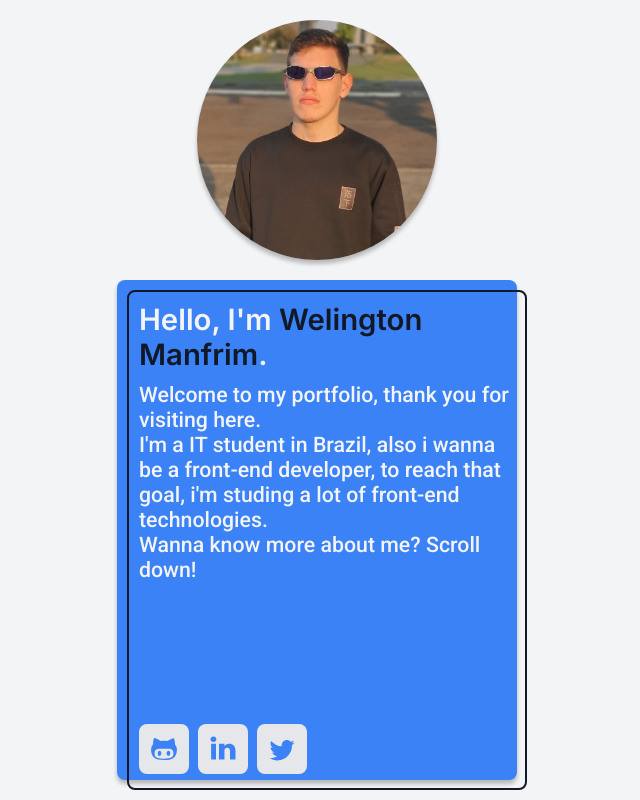
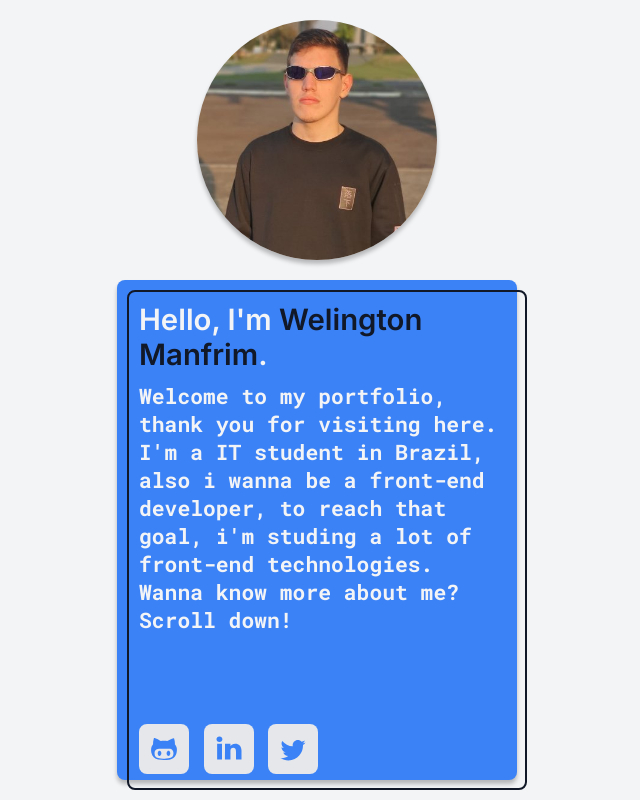
Before and after one commit to edendeveloper/welington-manfrim, a plain HTML site: page index.html in a window 1280 px wide. Shown: the whole page, without its empty margins (323-963 px from the left). Drawn offline with Linux system fonts and the light colour scheme.

Commit message:
landing page

```diff
--- a/index.html
+++ b/index.html
@@ -8,21 +8,26 @@
   <title>Welington Manfrim</title>
 </head>
 <body>
+
   <div class="welcome">
+
     <div class="welcomeImg fadeIn">
       <img src="./assets/profile.jpg" alt="Profile Image">
     </div>
+
     <div class="welcomeText slideLeft">
       <div class="welcomeBorder">
         <h1 class="slideLeft">Hello, I'm <span>Welington Manfrim</span>.</h1>
         <p class="slideLeft">Welcome to my portfolio, thank you for visiting here. </br> I'm a IT student in Brazil, also i wanna be a front-end developer, to reach that goal, i'm studing a lot of front-end technologies. </br> Wanna know more about me? Scroll down!</p>
         <div class="socialMedia slideLeft">
-          <a href=""><button><img src="./assets/github.svg" alt="Github"></button></a>
-          <a href=""><button><img src="./assets/linkedin.svg" alt="Linkedin"></button></a>
-          <a href=""><button><img src="./assets/twitter.svg" alt="Twitter"></button></a>
+          <a href="https://github.com/edendeveloper" target="_blank"><button><img src="./assets/github.svg"alt="Github"></button></a>
+          <a href="https://www.linkedin.com/in/welington-manfrim/" target="_blank"><button><img src="./assets/linkedin.svg" alt="Linkedin"></button></a>
+          <a href="https://twitter.com/edend3v" target="_blank"><button><img src="./assets/twitter.svg" alt="Twitter"></button></a>
         </div>
       </div>
     </div>
+
   </div>
+
 </body>
 </html>
--- a/style.css
+++ b/style.css
@@ -1,4 +1,4 @@
-@import url('https://fonts.googleapis.com/css2?family=Inter:wght@600&family=Roboto:wght@500&display=swap');
+@import url('https://fonts.googleapis.com/css2?family=Inter:wght@600&family=Roboto+Mono:wght@700&display=swap');
 
 * {
   margin: 0;
@@ -12,7 +12,7 @@
   --lightBlue: #93c5fd;
   --black: #111827;
   --inter: 'Inter', sans-serif;
-  --roboto: 'Roboto', sans-serif;
+  --roboto: 'Roboto Mono', monospace;
   --shadow: 0px 4px 4px rgba(0, 0, 0, 0.25);
 }
 
@@ -73,7 +73,7 @@ body {
 }
 
 .welcomeBorder h1 span {
-  color: var(--black)
+  color: var(--black);
 }
 
 .welcomeBorder p {
@@ -94,16 +94,15 @@ body {
 
 .socialMedia a button {
   transition: transform 0.1s linear;
-  background-color: var(--blue);
+  background-color: transparent;
   border: none;
-  border-radius: 8px;
-  width: 50px;
-  height: 50px;
 }
 
 .socialMedia a button:hover{
   transform: translateY(-5px);
+  cursor: pointer;
 }
+
 
 @keyframes slideLeft {
   0% {
```
Also changed, not shown: assets/wave.svg (added).
